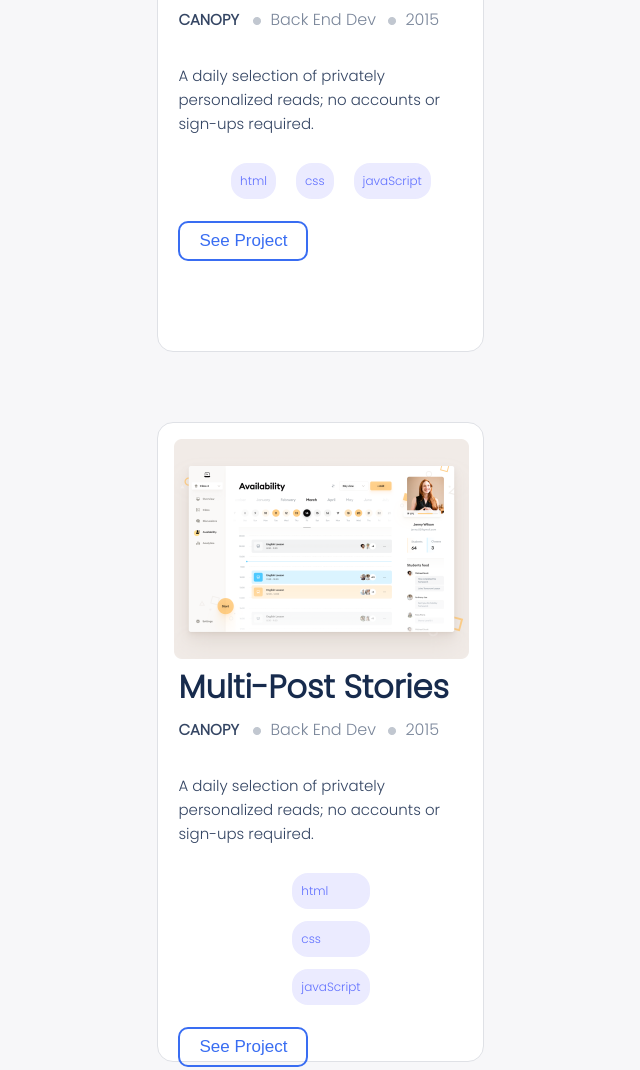
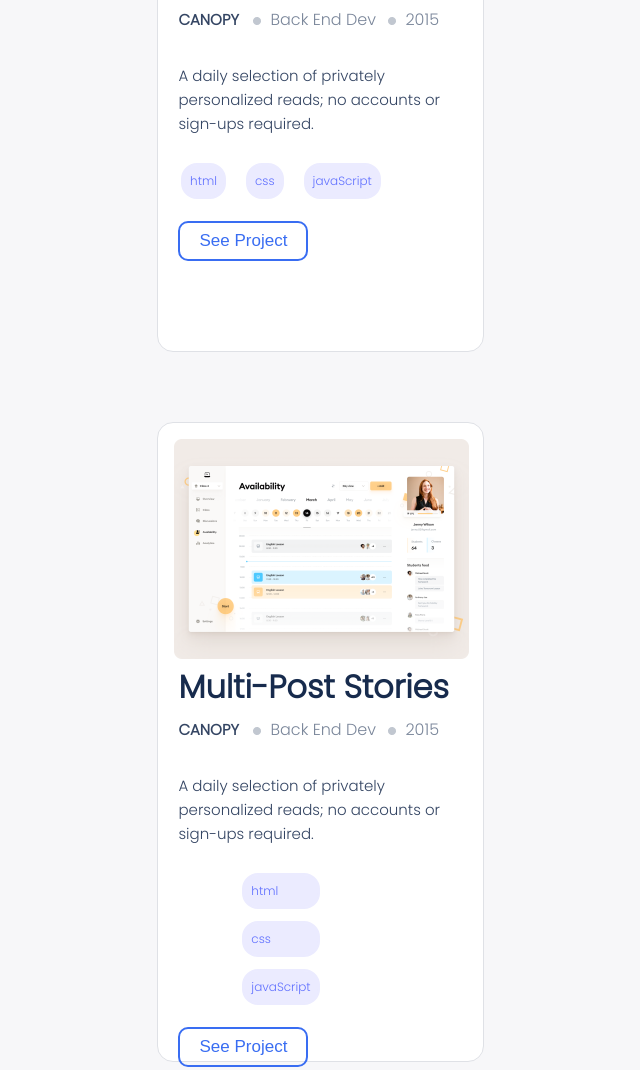
Before and after one commit to L2oukmane/Microverse-Portfolio, a website: page index.html in a window 1280 px wide. Shown: the part 1077-2147 px from the top of the page, without its empty margins (283-923 px from the left). Drawn offline with Linux system fonts and the light colour scheme.

Commit message:
flex-to-float

```diff
--- a/style.css
+++ b/style.css
@@ -245,6 +245,8 @@ ul {
 .tools {
   color: #6070ff;
   margin: 0 auto;
+  float: left;
+  padding-right: 100px;
 }
 
 .tools p {
@@ -268,7 +270,6 @@ ul {
 .tool-3 {
   float: right;
 }
-
 .view-project button {
   border: 2px solid #396df2;
   background-color: transparent;
```
